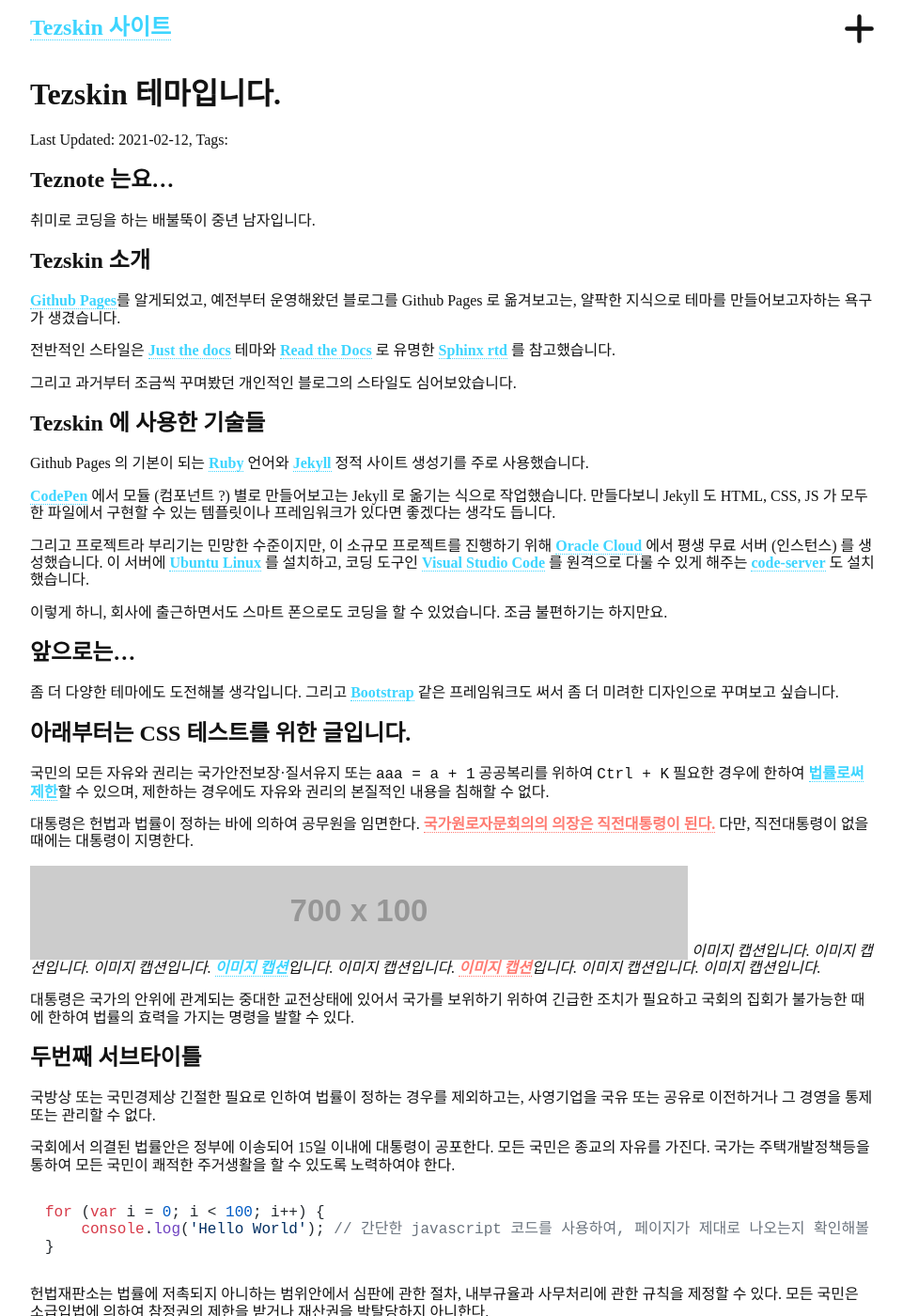
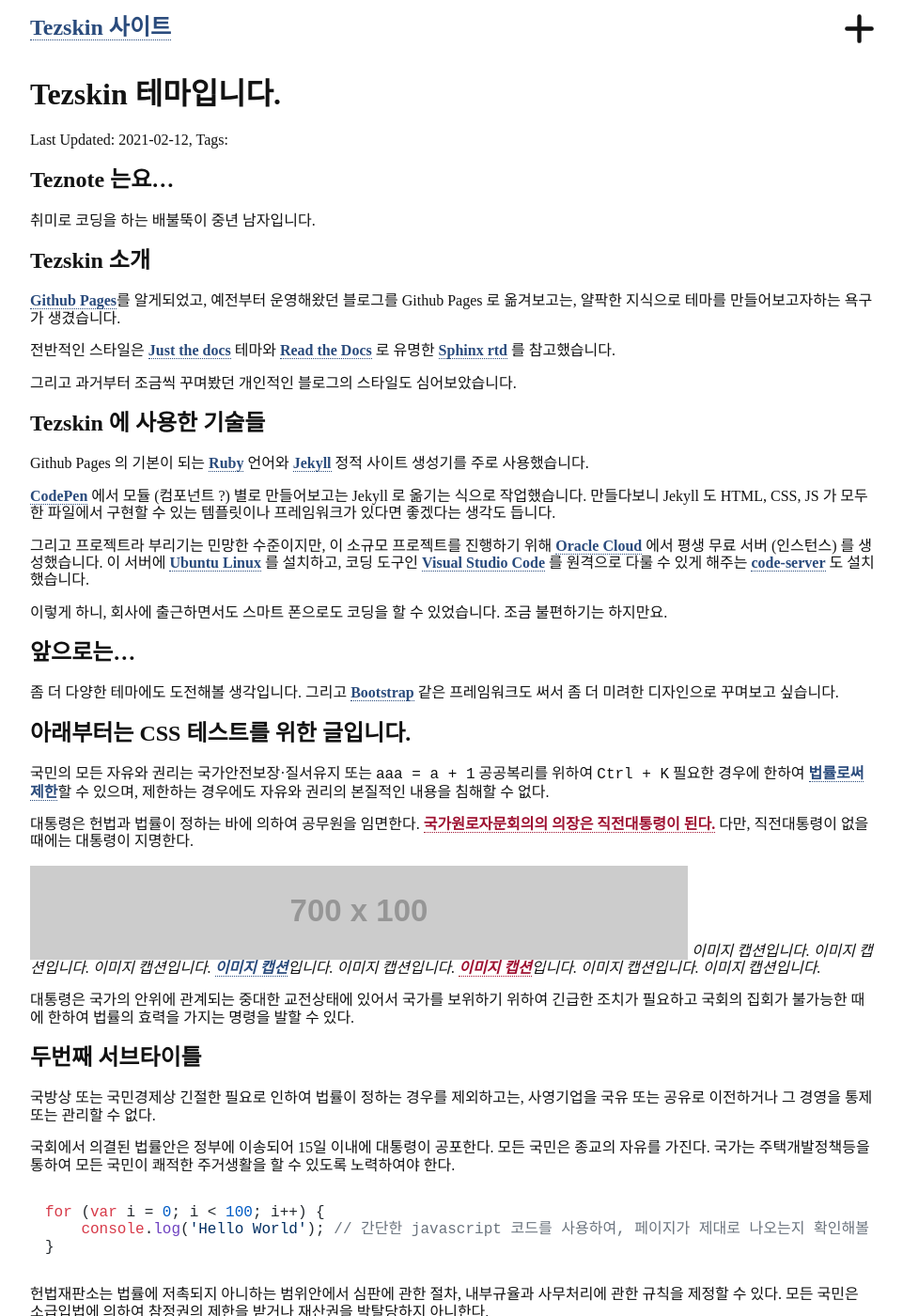
Before and after one commit to teznote/tezskin, a Jekyll site: the page built from index.md, in a window 1280 px wide and 1400 px high. Shown: the whole window at 94% size, without its empty margins (158-1119 px from the left). Built offline with Jekyll 4.4.1, drawn with Linux system fonts in a browser that asks for light colours; nearby versions of some CDN libraries; some web fonts are replaced; a style sheet for code colours, icons or effects is not loaded.

Commit message:
Update style4.scss

```diff
--- a/assets/style4.scss
+++ b/assets/style4.scss
@@ -6,8 +6,8 @@ $max-width: 900px;
 $color: #121212;
 $bg-color: #ffffff;
 $nav-bg-color: #edf1ff;
-$a-color: #3dd5ff;
-$b-color: #ff7b72;
+$a-color: #2A4B7C;
+$b-color: #9E1030;
 $c-color: #cccccc;
 
 * {
```
